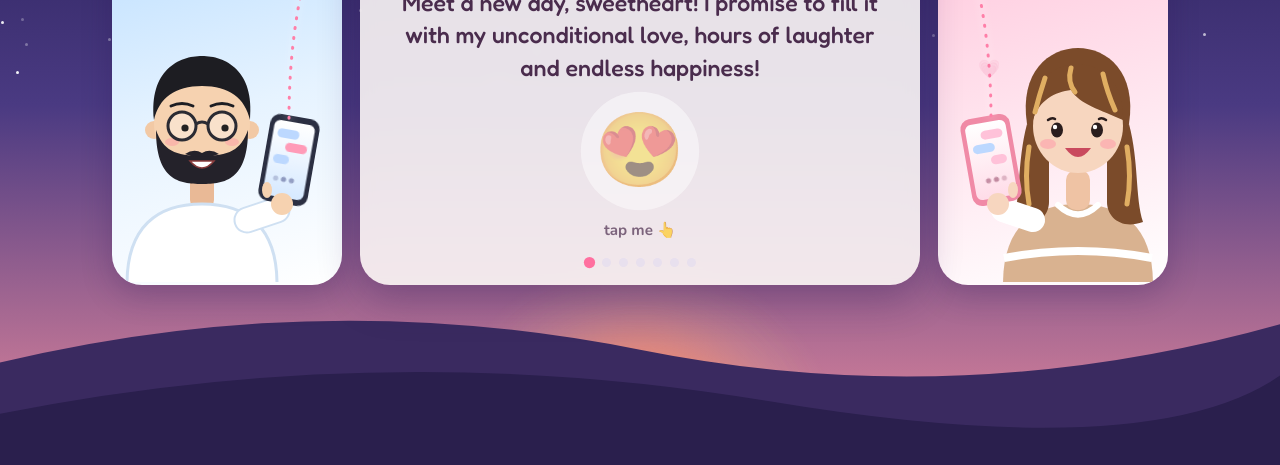
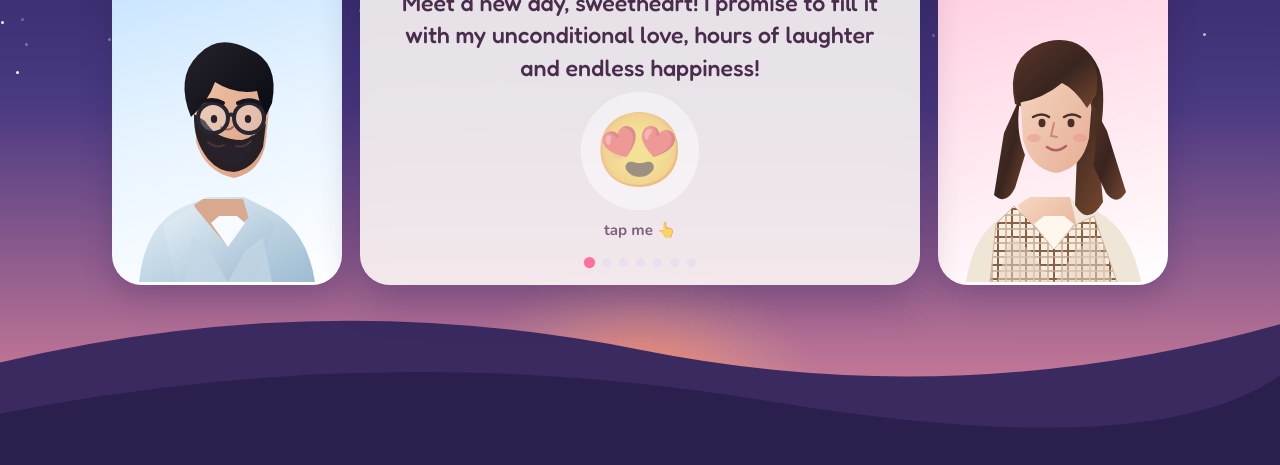
Before and after one commit to PouyaBasi/good-morning-myLove, a plain HTML site: page index.html in a window 1280 px wide. Shown: the part 335-800 px from the top of the page. Drawn offline with nearby package versions, Linux system fonts and the light colour scheme.

Commit message:
Update SVG avatars and final messages
Updated SVG avatars for a boy and a girl, including new gradients and paths. Modified final messages array to include a new farewell message.

```diff
--- a/index.html
+++ b/index.html
@@ -102,52 +102,55 @@ textarea.shake,.shake{animation:shk .4s}
 <svg id="link" aria-hidden="true"><path id="lp"/></svg>
 
 <section class="side boy">
-<svg class="avatar" viewBox="0 0 220 270" role="img" aria-label="A smiling guy texting">
-<defs><linearGradient id="sB" x1="0" y1="0" x2="0" y2="1"><stop offset="0" stop-color="#fff"/><stop offset="1" stop-color="#d6e9ff"/></linearGradient></defs>
-<rect x="73" y="158" width="24" height="40" rx="10" fill="#e9b996"/>
-<path d="M10 272C10 215 40 192 85 192S160 215 160 272Z" fill="#fff" stroke="#cfe0f2" stroke-width="3"/>
-<path d="M130 208L160 198" stroke="#cfe0f2" stroke-width="27" stroke-linecap="round"/><path d="M130 208L160 198" stroke="#fff" stroke-width="23" stroke-linecap="round"/>
-<circle cx="37" cy="118" r="9" fill="#f2c9a5"/><circle cx="133" cy="118" r="9" fill="#f2c9a5"/>
-<ellipse cx="85" cy="112" rx="48" ry="50" fill="#f6d2b0"/>
-<path d="M39 118C39 168 62 172 85 172S131 168 131 118C124 138 112 144 85 144S46 138 39 118Z" fill="#24222a"/>
-<path d="M68 142Q77 136 85 141Q93 136 102 142Q93 146 85 144Q77 146 68 142Z" fill="#24222a"/>
-<path d="M73 149Q85 163 97 149Z" fill="#fff" stroke="#8a3d3d" stroke-width="1.5"/>
-<path d="M37 108C32 58 62 44 85 44S138 58 133 108C128 86 112 74 85 74S42 86 37 108Z" fill="#1d1d22"/>
-<ellipse cx="55" cy="130" rx="7" ry="4" fill="#ff8fa3" opacity=".4"/><ellipse cx="115" cy="130" rx="7" ry="4" fill="#ff8fa3" opacity=".4"/>
-<g fill="rgba(255,255,255,.35)" stroke="#2b2b33" stroke-width="3"><circle cx="65" cy="114" r="14"/><circle cx="105" cy="114" r="14"/><path d="M79 112Q85 108 91 112" fill="none"/></g>
-<g class="eyes" fill="#222"><circle cx="68" cy="116" r="3.6"/><circle cx="108" cy="116" r="3.6"/></g>
-<path d="M54 94Q65 89 76 94M94 94Q105 89 116 94" stroke="#1d1d22" stroke-width="3" fill="none" stroke-linecap="round"/>
-<g id="phoneB" transform="rotate(10 172 148)"><rect x="147" y="104" width="50" height="88" rx="10" fill="#2b2f42"/><rect x="151.5" y="110" width="41" height="76" rx="6" fill="url(#sB)"/>
-<rect x="156" y="118" width="22" height="9" rx="4.5" fill="#bcd8ff"/><rect x="166" y="131" width="22" height="9" rx="4.5" fill="#ff9bb8"/><rect x="156" y="144" width="16" height="9" rx="4.5" fill="#bcd8ff"/>
-<g fill="#8f9ac0"><circle class="td" cx="162" cy="168" r="2.6"/><circle class="td" cx="170" cy="168" r="2.6"/><circle class="td" cx="178" cy="168" r="2.6"/></g></g>
-<circle cx="165" cy="192" r="11" fill="#f6d2b0"/><ellipse cx="150" cy="178" rx="5" ry="8" fill="#f6d2b0"/>
+<svg class="avatar" viewBox="0 0 220 270" role="img" aria-label="Illustrated man with round glasses, dark beard and a light blue shirt">
+  <defs>
+    <linearGradient id="boyShirt" x1="0" y1="0" x2="1" y2="1"><stop offset="0" stop-color="#e6f0f7"/><stop offset="1" stop-color="#9dbbd1"/></linearGradient>
+    <linearGradient id="boySkin" x1="0" y1="0" x2="1" y2="1"><stop stop-color="#f1c6a9"/><stop offset="1" stop-color="#d99e82"/></linearGradient>
+    <linearGradient id="boyHair" x1="0" y1="0" x2="1" y2="1"><stop stop-color="#25212a"/><stop offset="1" stop-color="#090b12"/></linearGradient>
+  </defs>
+  <path d="M22 270Q28 211 68 194L91 185H127L153 198Q190 218 198 270Z" fill="url(#boyShirt)"/>
+  <path d="M77 193L91 220L111 236L132 207L126 187H86Z" fill="#d8a88f"/>
+  <path d="M76 193L95 216L111 235L128 209L139 198L158 211L139 270H59L46 213Z" fill="url(#boyShirt)"/>
+  <path d="M94 211L111 235L128 211L120 204H102Z" fill="#f7fbff"/>
+  <path d="M78 78Q82 42 117 44Q151 47 153 87L149 128Q145 160 117 166Q88 160 79 130Z" fill="url(#boySkin)"/>
+  <path d="M74 105Q58 66 81 43Q101 21 132 37Q163 50 155 91L147 108L140 79Q118 83 98 70Q91 90 74 105Z" fill="url(#boyHair)"/>
+  <path d="M77 102Q76 128 91 147Q102 160 117 160Q137 157 146 135L149 111Q138 126 125 128Q99 128 88 109Z" fill="#17141b" opacity=".92"/>
+  <path d="M87 124Q99 134 109 129Q120 135 136 123L133 143Q119 159 104 150Q91 143 87 124Z" fill="#26212a"/>
+  <path d="M91 130Q99 137 107 133M119 134Q128 136 134 129" fill="none" stroke="#4b3434" stroke-width="2" stroke-linecap="round"/>
+  <path d="M104 115Q111 120 116 115" fill="none" stroke="#9a6257" stroke-width="2" stroke-linecap="round"/>
+  <g stroke="#282631" stroke-width="4" fill="rgba(230,245,255,.25)">
+    <circle cx="96" cy="106" r="15"/><circle cx="132" cy="106" r="15"/><path d="M111 104Q114 101 117 104" fill="none"/>
+  </g>
+  <g class="eyes" fill="#28202a"><ellipse cx="97" cy="107" rx="3.2" ry="4"/><ellipse cx="131" cy="107" rx="3.2" ry="4"/></g>
+  <path d="M82 91Q95 85 106 91M121 91Q133 85 144 92" stroke="#17141b" stroke-width="4" fill="none" stroke-linecap="round"/>
+  <path d="M68 270L75 225L93 238L110 270M155 270L146 225L128 239L111 270" fill="#c5d8e6" opacity=".7"/>
 </svg></section>
 
 <section class="card"><div id="panel"></div><div id="dots"></div></section>
 
 <section class="side girl">
-<svg class="avatar" viewBox="0 0 220 270" role="img" aria-label="A smiling girl texting"><g transform="translate(220 0) scale(-1 1)">
-<defs><linearGradient id="sG" x1="0" y1="0" x2="0" y2="1"><stop offset="0" stop-color="#fff"/><stop offset="1" stop-color="#ffdce8"/></linearGradient></defs>
-<path d="M10 272C10 215 40 192 85 192S160 215 160 272Z" fill="#d9b290"/>
-<path d="M11 246Q85 232 159 246" stroke="#fff" stroke-width="8" fill="none"/>
-<rect x="73" y="158" width="24" height="40" rx="10" fill="#efc3a4"/>
-<path d="M65 193Q85 212 105 193" fill="none" stroke="#fff" stroke-width="6" stroke-linecap="round"/>
-<path d="M34 112C26 60 56 36 85 36S144 60 136 112L120 130H50Z" fill="#7b4b2a"/>
-<path d="M34 112C24 150 28 185 20 210C42 218 56 205 56 190V120Z" fill="#7b4b2a"/><path d="M136 112C146 150 142 185 150 210C128 218 114 205 114 190V120Z" fill="#7b4b2a"/>
-<path d="M36 135Q31 165 36 192M134 135Q139 165 134 192" stroke="#e0ae62" stroke-width="5" stroke-linecap="round" fill="none"/>
-<path d="M130 208L160 198" stroke="#fff" stroke-width="24" stroke-linecap="round"/>
-<ellipse cx="85" cy="114" rx="45" ry="47" fill="#f7d6bf"/>
-<path d="M40 108C38 66 66 52 86 52S134 66 130 108C124 88 108 80 92 78C84 92 62 98 40 108Z" fill="#7b4b2a"/>
-<path d="M60 62Q56 80 48 98M92 56Q96 70 88 80M118 66Q124 84 128 100" stroke="#e0ae62" stroke-width="5" stroke-linecap="round" fill="none"/>
-<ellipse cx="55" cy="132" rx="8" ry="5" fill="#ff8fa3" opacity=".45"/><ellipse cx="115" cy="132" rx="8" ry="5" fill="#ff8fa3" opacity=".45"/>
-<g class="eyes"><ellipse cx="66" cy="118" rx="6" ry="7.5" fill="#2a1d1d"/><ellipse cx="106" cy="118" rx="6" ry="7.5" fill="#2a1d1d"/><circle cx="68" cy="115" r="2.2" fill="#fff"/><circle cx="108" cy="115" r="2.2" fill="#fff"/></g>
-<path d="M57 108Q61 105 64 107M115 108Q111 105 108 107" stroke="#2a1d1d" stroke-width="2.5" fill="none" stroke-linecap="round"/>
-<path d="M72 136Q85 154 98 136Z" fill="#c94a5e"/>
-<g id="phoneG" transform="rotate(10 172 148)"><rect x="147" y="104" width="50" height="88" rx="10" fill="#f08aa6"/><rect x="151.5" y="110" width="41" height="76" rx="6" fill="url(#sG)"/>
-<rect x="156" y="118" width="22" height="9" rx="4.5" fill="#ffc2d9"/><rect x="166" y="131" width="22" height="9" rx="4.5" fill="#bcd8ff"/><rect x="156" y="144" width="16" height="9" rx="4.5" fill="#ffc2d9"/>
-<g fill="#c28aa0"><circle class="td" cx="162" cy="168" r="2.6"/><circle class="td" cx="170" cy="168" r="2.6"/><circle class="td" cx="178" cy="168" r="2.6"/></g></g>
-<circle cx="165" cy="192" r="11" fill="#f7d6bf"/><ellipse cx="150" cy="178" rx="5" ry="8" fill="#f7d6bf"/>
-</g></svg></section>
+<svg class="avatar" viewBox="0 0 220 270" role="img" aria-label="Illustrated woman with long brown hair and a brown-and-white checked outfit">
+  <defs>
+    <linearGradient id="girlSkin" x1="0" y1="0" x2="1" y2="1"><stop stop-color="#f7d7c3"/><stop offset="1" stop-color="#e5ae94"/></linearGradient>
+    <linearGradient id="girlHair" x1="0" y1="0" x2="1" y2="1"><stop stop-color="#5a3529"/><stop offset=".55" stop-color="#39251f"/><stop offset="1" stop-color="#75472f"/></linearGradient>
+    <pattern id="checks" width="14" height="14" patternUnits="userSpaceOnUse"><rect width="14" height="14" fill="#f4eee3"/><path d="M0 0H14V14" fill="none" stroke="#8a6046" stroke-width="4"/><path d="M7 0V14M0 7H14" stroke="#c8a98d" stroke-width="1.5"/></pattern>
+  </defs>
+  <path d="M23 270Q30 218 69 198L91 187H128L154 199Q188 218 198 270Z" fill="#f0e6d8"/>
+  <path d="M75 193L89 220L111 236L133 211L127 185H87Z" fill="url(#girlSkin)"/>
+  <path d="M71 194L90 213L111 237L132 213L151 204L174 270H47L53 212Z" fill="url(#checks)" stroke="#d2b59d" stroke-width="1"/>
+  <path d="M91 212L111 237L131 212L121 204H101Z" fill="#fff7ed"/>
+  <path d="M72 92Q62 45 99 31Q139 19 156 57Q165 82 155 135L160 190Q145 215 132 193L135 117Z" fill="url(#girlHair)"/>
+  <path d="M77 78Q77 43 108 40Q143 38 150 77L146 126Q139 157 113 161Q88 157 80 128Z" fill="url(#girlSkin)"/>
+  <path d="M75 91Q64 58 88 39Q111 19 137 36Q159 49 153 83L144 96Q132 77 119 71Q100 87 75 91Z" fill="url(#girlHair)"/>
+  <path d="M78 83Q71 116 82 143L72 176Q63 194 51 183L61 121Z" fill="url(#girlHair)"/>
+  <path d="M145 83Q157 119 150 153L163 181Q174 195 183 180L164 119Z" fill="url(#girlHair)"/>
+  <path d="M90 105Q99 100 106 105M121 105Q129 100 137 105" stroke="#4a3028" stroke-width="2.5" fill="none" stroke-linecap="round"/>
+  <g class="eyes" fill="#4a3028"><ellipse cx="99" cy="111" rx="3.5" ry="4.2"/><ellipse cx="128" cy="111" rx="3.5" ry="4.2"/></g>
+  <path d="M111 111L108 124L114 125" fill="none" stroke="#c98976" stroke-width="2" stroke-linecap="round"/>
+  <path d="M104 135Q113 142 123 134" fill="none" stroke="#b65e66" stroke-width="2.5" stroke-linecap="round"/>
+  <ellipse cx="91" cy="126" rx="7" ry="4" fill="#e9898e" opacity=".4"/><ellipse cx="137" cy="126" rx="7" ry="4" fill="#e9898e" opacity=".4"/>
+  <path d="M54 270L68 224L88 239L108 270M170 270L153 224L132 239L112 270" fill="#e7d6c2" opacity=".55"/>
+</svg></section>
 </main>
 
 <script>
@@ -293,7 +296,7 @@ function plan(){
   });
 }
 
-const FINAL=['Ok my love. I wish you a great day.','I can’t wait to see you, to get lost in your eyes and forget about everything else in the world.','If only you knew how beautiful your eyes are… They’re the kind of beauty I could stare at forever and never get tired of.','And in the heart of our homeland’s capital, you are, without a doubt, the most beautiful sight my eyes could ever hope to behold.','I love you more than words could ever express, and if I could choose a thousand times, in a thousand different lives, my heart would find its way to you every single time❤️','Goodbye for now. I’ll be thinking of you'];
+const FINAL=['Ok my love. I wish you a great day.','I can’t wait to see you, to get lost in your eyes and forget about everything else in the world.','If only you knew how beautiful your eyes are… They’re the kind of beauty I could stare at forever and never get tired of.','And in the heart of our homeland’s capital, you are, without a doubt, the most beautiful sight my eyes could ever hope to behold.','I love you more than words could ever express, and if I could choose a thousand times, in a thousand different lives, my heart would find its way to you every single time❤️',"Goodbye for now. I’ll be thinking of you"];
 function final(){
   panel.innerHTML='<div class="final">'+FINAL.map((t,i)=>`<p style="animation-delay:${i*1.4}s">${t}</p>`).join('')+'</div>';
   rate=2.5;
```
